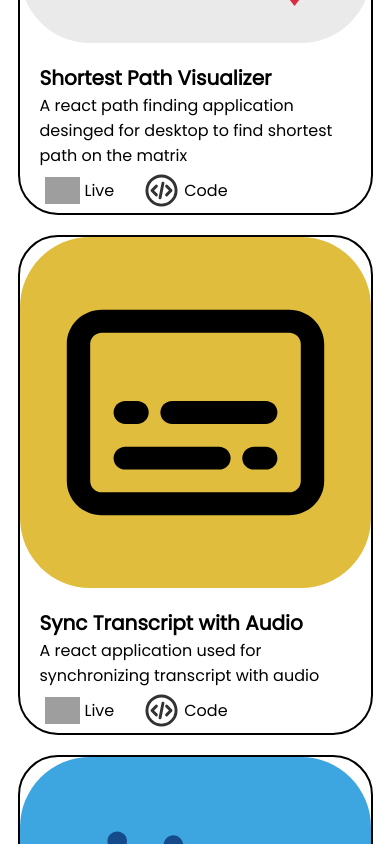
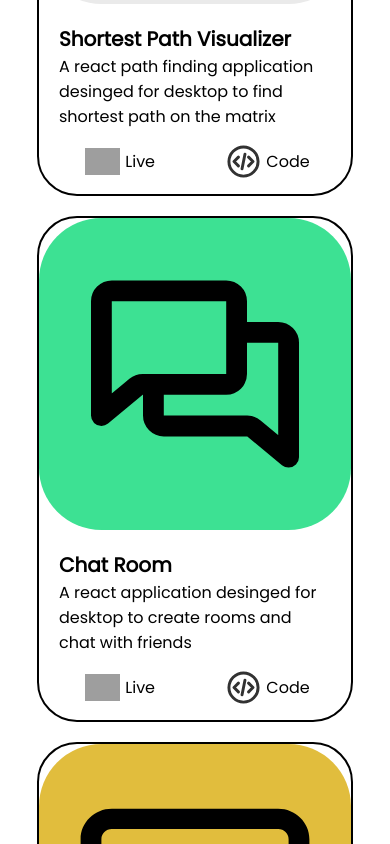
Before and after one commit to ankur-2103/portfolio, a React (Create React App) app: page / in a window 390 px wide. Shown: the part 2920-3764 px from the top of the page. Built offline with nearby package versions, Linux system fonts and the light colour scheme; grey boxes are pictures that could not be loaded.

Commit message:
updated projects

```diff
--- a/public/index.html
+++ b/public/index.html
@@ -8,7 +8,7 @@
     <meta name="description" content="Web site created using create-react-app"/>
     <link rel="apple-touch-icon" href="%PUBLIC_URL%/logo192.png" />
     <link rel="manifest" href="%PUBLIC_URL%/manifest.json" />
-    <title>React App</title>
+    <title>Ankur Vasta</title>
   </head>
   <body>
     <noscript>You need to enable JavaScript to run this app.</noscript>
--- a/src/Components/Project.css
+++ b/src/Components/Project.css
@@ -52,8 +52,8 @@
 @media only screen and (max-width: 768px){
 
     .project-container{
-        max-width: 90vw;
-        max-height: fit-content;
+        max-width: 80vw;
+        max-height: 600px;
         border-radius: 40px;
         flex-direction: column;
     }
@@ -63,4 +63,10 @@
         max-width:500px;
     }
 
+    .project-links{
+        width: 100%;
+        justify-content: space-evenly;
+        padding: 10px 0px;
+    }
+
 }
--- a/src/Components/Project.jsx
+++ b/src/Components/Project.jsx
@@ -14,7 +14,7 @@ const Project = ({data}) => {
           <div className='project-desc' >{data.desec}</div>
           </div>
           <div className='project-links' >
-          <a className='project-live' href={data.live}><img src={play} style={{width:'35px', margin:'5px'}} alt=''/>Live</a>
+          {data.live && <a className='project-live' href={data.live}><img src={play} style={{width:'35px', margin:'5px'}} alt=''/>Live</a>}
           <a className='project-code' href={data.code}><img src={code} style={{width:'35px', margin:'5px'}} alt=''/>Code</a>
           </div>
         </div>
--- a/src/Components/Projects.jsx
+++ b/src/Components/Projects.jsx
@@ -4,6 +4,9 @@ import './Projects.css';
 import route from '../Img/route-svgrepo-com.svg'
 import transcript from '../Img/transcript-svgrepo-com.svg'
 import weather from '../Img/weather-svgrepo-com.svg'
+import homely from '../Img/homely-svgrepo-com.svg'
+import toxic from '../Img/toxic-svgrepo-com.svg'
+import chat from '../Img/chat-svgrepo-com.svg'
 
 const Projects = () => {
 
@@ -15,6 +18,13 @@ const Projects = () => {
       live: 'https://ankur-2103.github.io/shortest-path-visualizer/',
       code:'https://github.com/ankur-2103/shortest-path-visualizer/',
       logo: route,
+    },
+    {
+      title: 'Chat Room',
+      desec: 'A react application desinged for desktop to create rooms and chat with friends',
+      live: 'https://chat-room-app-c9c1c.web.app/',
+      code:'https://github.com/ankur-2103/chat-room-app',
+      logo: chat,
     },
     {
       title: 'Sync Transcript with Audio',
@@ -30,6 +40,20 @@ const Projects = () => {
       code:'https://github.com/ankur-2103/weather-app',
       logo: weather,
     },
+    {
+      title: 'Homely',
+      desec: 'A android application developed for broker which allows for browsing and making property deals with broker',
+      live: '',
+      code:'https://github.com/ankur-2103/Homely',
+      logo: homely,
+    },
+    {
+      title: 'Toxicity Detector',
+      desec: 'A backend application (BOT) made using node.js for detecting and deleting toxic messages.',
+      live: '',
+      code:'https://github.com/ankur-2103/toxicity-detector',
+      logo: toxic,
+    },
 
   ]
 
```
Also changed, not shown: src/Img/homely-svgrepo-com.svg (added), src/Img/toxic-svgrepo-com.svg (added).
